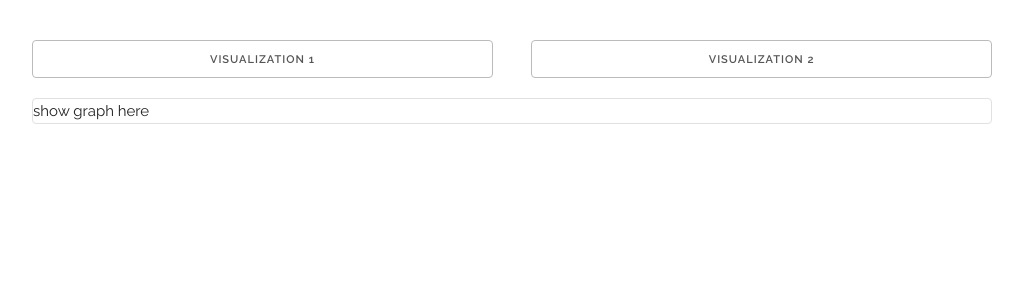
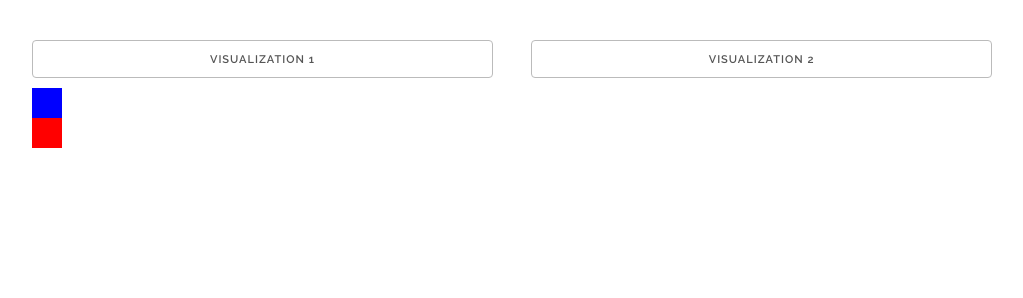
Before and after one commit to bongbongbee/gitviz, a plain HTML site: page index.html in a window 1280 px wide. Shown: the whole page, without its empty margins (128-1151 px from the left). Drawn offline with nearby package versions, Linux system fonts and the light colour scheme.

Commit message:
Add basic function for adding d3 rects

```diff
--- a/index.html
+++ b/index.html
@@ -29,8 +29,7 @@
 
   <!-- Scripts
   –––––––––––––––––––––––––––––––––––––––––––––––––– -->
-  <script src="https://d3js.org/d3.v4.min.js"></script>
-
+  <script src="https://cdnjs.cloudflare.com/ajax/libs/d3/4.2.6/d3.min.js"></script>
 </head>
 <body>
 
@@ -46,12 +45,12 @@
         </div>
     </div>
     <div class="row">
-    <div class="content twelve columns">
-      show graph here
+    <div class="chart twelve columns">
+
     </div>
     </div>
   </div>
-
+<script src="js/gitviz.js" ></script>
 <!-- End Document
   –––––––––––––––––––––––––––––––––––––––––––––––––– -->
 </body>
--- /dev/null
+++ b/js/gitviz.js
@@ -0,0 +1,32 @@
+function loadChart(){
+  visualizeHourlyAdditionsDeletions();
+}
+
+
+function visualizeHourlyAdditionsDeletions(){
+  var rectangleData = [
+     { "rx": 0, "ry": 0, "height": 30, "width": 30, "color" : "blue" },
+     { "rx": 0, "ry": 30, "height": 30, "width": 30, "color" : "red" }];
+
+
+  var svgContainer = d3.select(".chart").append("svg")
+                                       .attr("width",200)
+                                       .attr("height",200);
+  var rectGroup = svgContainer.append("g");
+
+  //Add circles to the circleGroup
+  var rectangles = rectGroup.selectAll("rect")
+                            .data(rectangleData)
+                            .enter()
+                            .append("rect");
+
+  var rectangleAttributes = rectangles
+                            .attr("x", function (d) { return d.rx; })
+                            .attr("y", function (d) { return d.ry; })
+                            .attr("height", function (d) { return d.height; })
+                            .attr("width", function (d) { return d.width; })
+                            .style("fill", function(d) { return d.color; });
+
+}
+
+loadChart();
```
